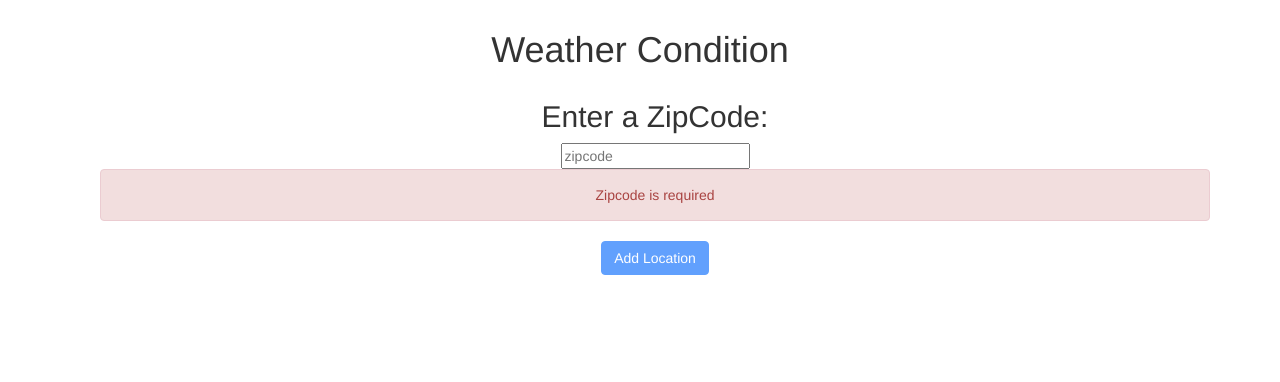
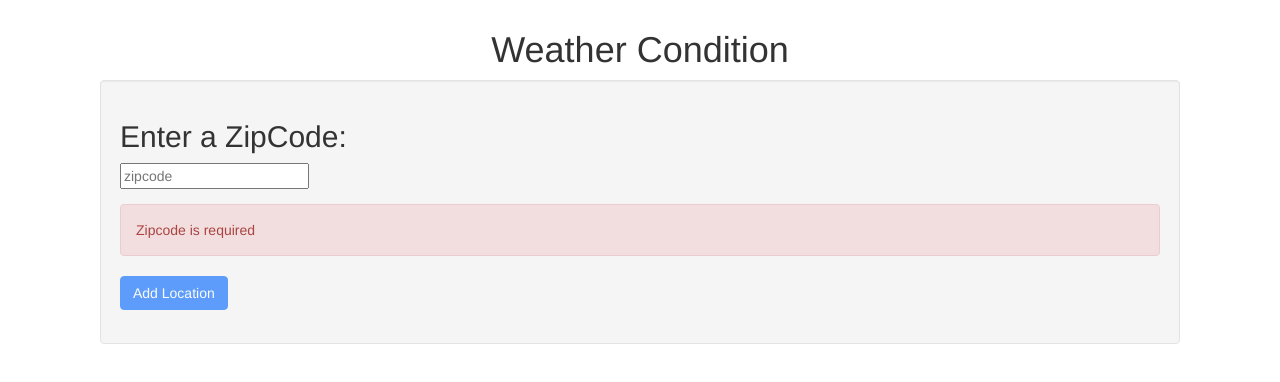
Before and after one commit to ShwetaDoiphode/ng-certification-l9fwgg, an Angular app: page / in a window 1280 px wide. Shown: the top 382 px of the page. Built offline with nearby package versions, Linux system fonts and the light colour scheme.

Commit message:
1 file modified

```diff
--- a/src/app/zipcode/zipcode.component.html
+++ b/src/app/zipcode/zipcode.component.html
@@ -59,8 +59,8 @@
 
 <app-header *ngIf="!doNotShow"></app-header>
 
-<div class="container">
-  <div style="text-align: center;">
+<div class="container-fluid">
+  <div class="well">
     <div class="alert-danger"></div>
     <h2>Enter a ZipCode:</h2>
     <form
@@ -71,6 +71,7 @@
       <div class="form-group">
         <input
           type="tel"
+          class="form-control"
           pattern="^\d{5}$"
           required
           #zip="ngModel"
@@ -79,10 +80,11 @@
           id="addLocation"
           class="form-cotrol"
           [(ngModel)]="formObject.zip"
+          maxlength="5"
         />
         <br />
         <div
-          class="alert alert-danger"
+          class="alert alert-danger mt-4"
           *ngIf="zip.errors && (zip.valid || zip.untouched)"
         >
           <!--zip.touched && zip.invalid -->
```
